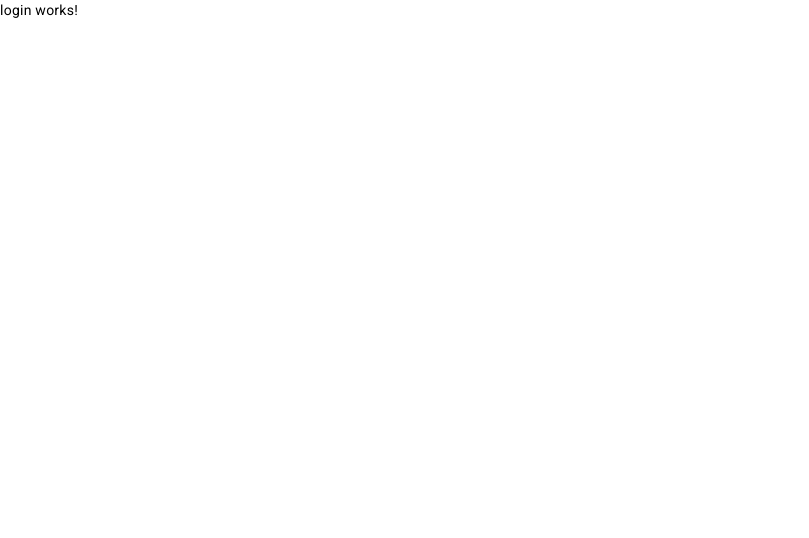
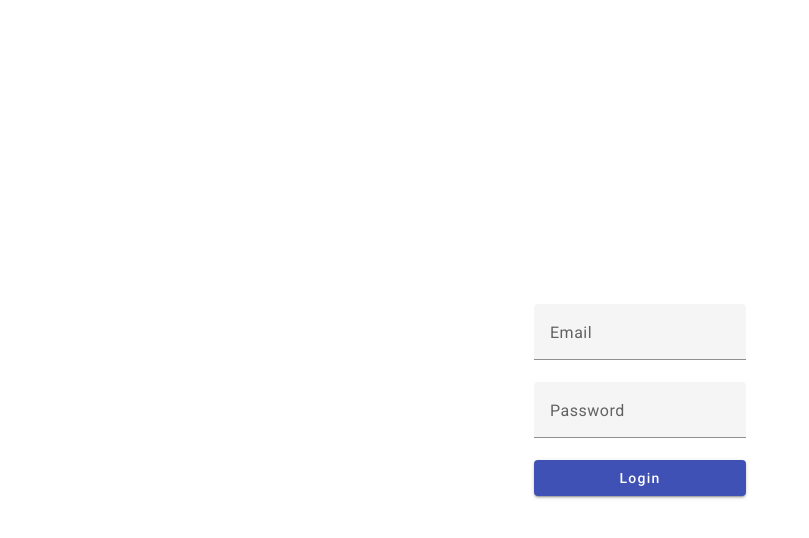
Before and after one commit to Mihai-Simedrea/AresArmory, an Angular app in the folder Frontend/AresArmory/: page /login in a window 1280 px wide. Shown: the top 538 px of the page, without its empty margins (0-809 px from the left). Built offline with nearby package versions, Linux system fonts and the light colour scheme.

Commit message:
[FE] Added Login Template

```diff
--- a/Frontend/AresArmory/src/app/pages/login/login.component.html
+++ b/Frontend/AresArmory/src/app/pages/login/login.component.html
@@ -1 +1,13 @@
-<p>login works!</p>
+<div class="container">
+    <div class="form">
+        <mat-form-field>
+            <mat-label>Email</mat-label>
+            <input matInput>
+        </mat-form-field>
+        <mat-form-field>
+            <mat-label>Password</mat-label>
+            <input matInput>
+        </mat-form-field>
+        <button mat-button mat-raised-button color="primary">Login</button>
+    </div>
+</div>
--- a/Frontend/AresArmory/src/app/pages/login/login.component.scss
+++ b/Frontend/AresArmory/src/app/pages/login/login.component.scss
@@ -0,0 +1,11 @@
+.container {
+    display: flex;
+    justify-content: center;
+    align-items: center;
+    height: 100vh;
+}
+
+.form {
+    display: flex;
+    flex-direction: column;
+}
```
Also changed, not shown: Frontend/AresArmory/src/app/app.module.ts (+11 -1 lines).
